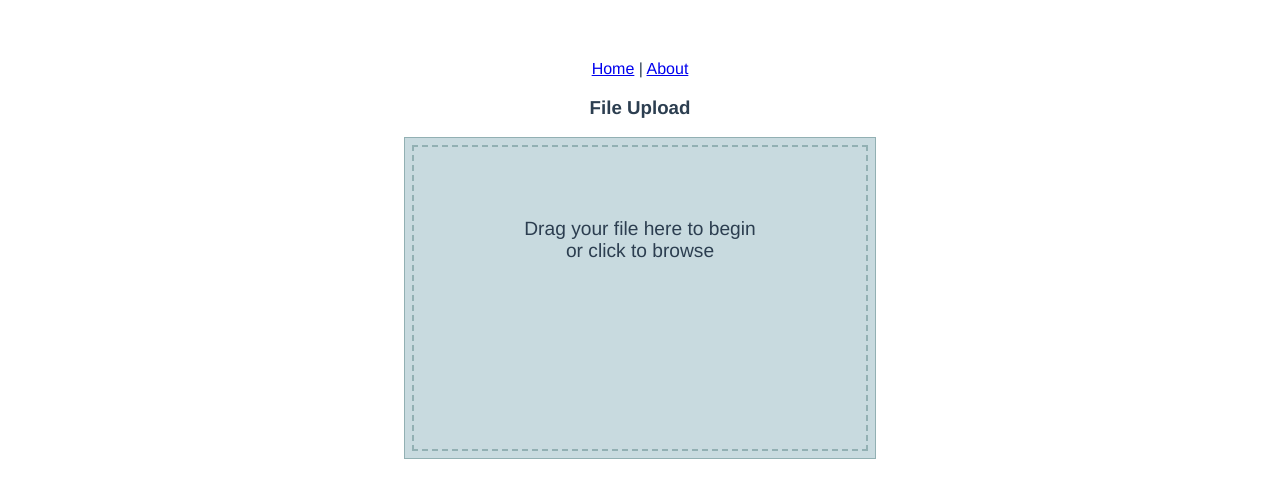
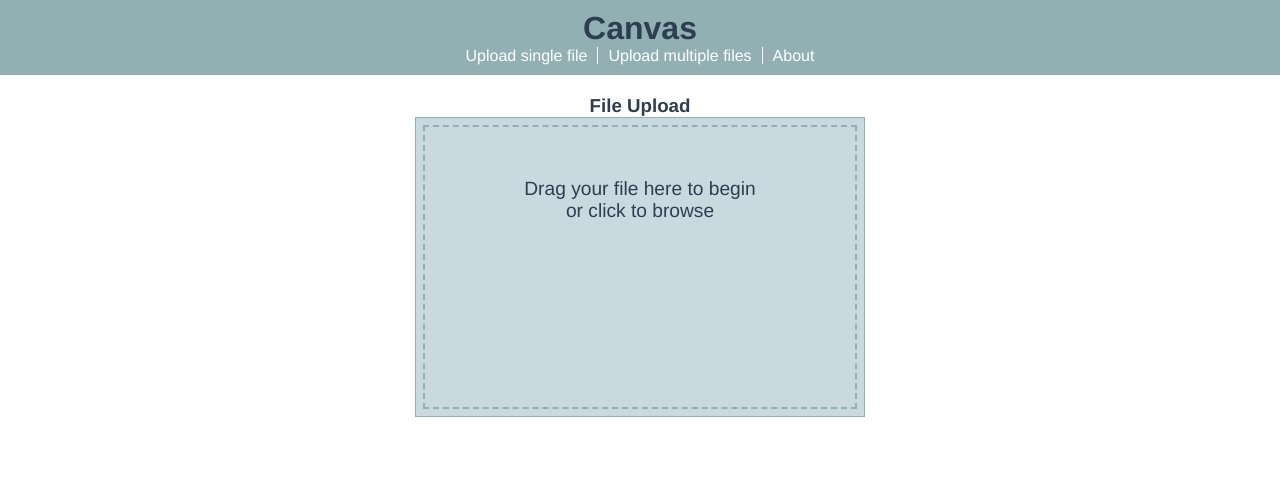
Before and after one commit to rnsk/VueDrawing, a Vue app: page /#/ in a window 1280 px wide. Shown: the top 498 px of the page. Built offline with nearby package versions, Linux system fonts and the light colour scheme; the HTML template or start-up script is replaced by a standard one.

Commit message:
ヘッダーを追加

```diff
--- a/src/App.vue
+++ b/src/App.vue
@@ -1,20 +1,33 @@
 <template>
   <div id="app">
-    <div id="nav">
-      <router-link to="/">Home</router-link> |
-      <router-link to="/about">About</router-link>
-    </div>
+    <Header />
     <router-view/>
   </div>
 </template>
 
+<script>
+import Header from './components/layout/Header';
+
+export default {
+  name: "app",
+  components: {
+    Header
+  }
+}
+</script>
+
 <style>
+  * {
+    box-sizing: border-box;
+    margin: 0;
+    padding: 0;
+  }
+
   #app {
     font-family: 'Avenir', Helvetica, Arial, sans-serif;
     -webkit-font-smoothing: antialiased;
     -moz-osx-font-smoothing: grayscale;
     text-align: center;
     color: #2c3e50;
-  margin-top: 60px;
   }
 </style>
--- /dev/null
+++ b/src/components/layout/Header.vue
@@ -0,0 +1,40 @@
+<template>
+    <header class="header">
+        <h1>Canvas</h1>
+        <ul id="nav">
+          <li><router-link to="/">Upload single file</router-link></li>
+          <li><router-link to="/multiple">Upload multiple files</router-link></li>
+          <li><router-link to="/about">About</router-link></li>
+        </ul>
+    </header>
+</template>
+
+<script>
+export default {
+    name: "Header"
+}
+</script>
+
+<style scoped>
+  .header {
+    background-color: #92b0b3;
+    margin-bottom: 20px;
+    text-align: center;
+    padding: 10px;
+  }
+
+  .header li {
+    display: inline;
+    list-style: none;
+    padding: 0 10px;
+  }
+
+  .header li + li {
+    border-left: 1px solid #fff;
+  }
+
+  .header li a {
+    color: #fff;
+    text-decoration: none;
+  }
+</style>
```
Lines whose indentation alone changed are shown as unchanged.
